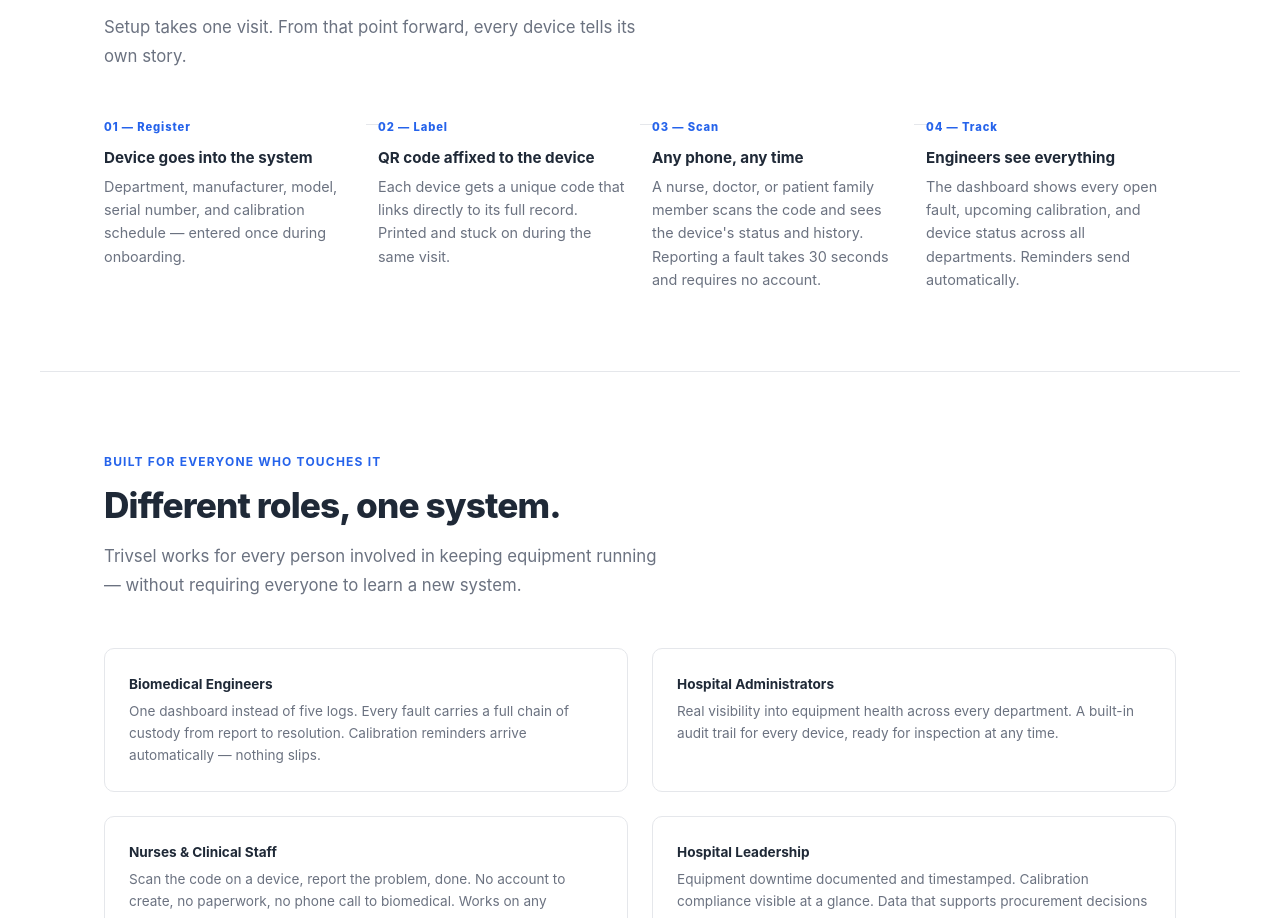
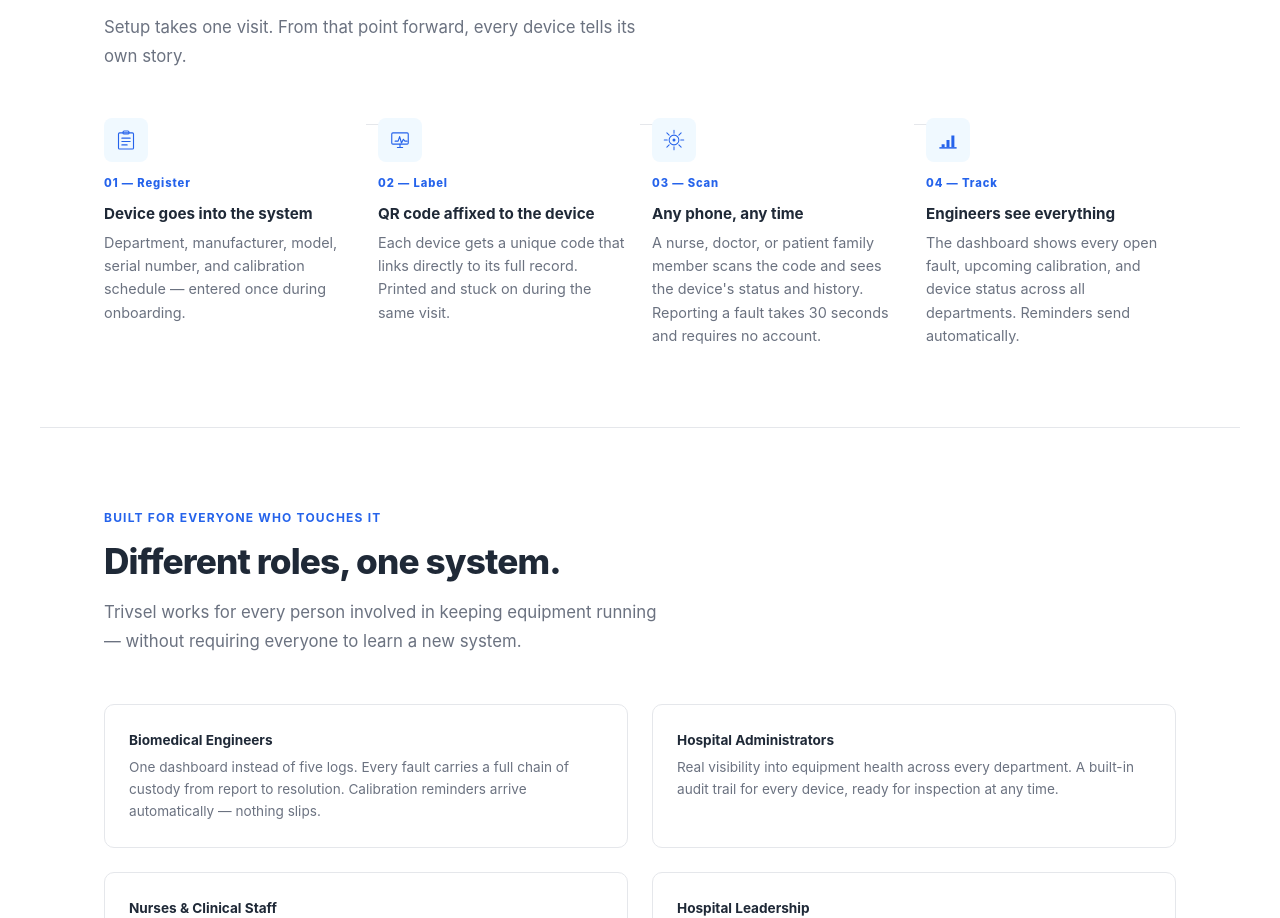
Before and after one commit to NisongMonyimba/trivsel-biomedical, a plain HTML site: page index.html in a window 1280 px wide. Shown: the part 1647-2565 px from the top of the page. Drawn offline with Linux system fonts and the light colour scheme.

Commit message:
Add brand icons to the four How It Works steps (Register/Label/Scan/Track), using pale-blue containers per the brand guidelines' stated visual language

```diff
--- a/index.html
+++ b/index.html
@@ -214,6 +214,14 @@
     .step {
       position: relative;
     }
+    .step-icon {
+      width: 44px; height: 44px;
+      background: var(--subtle);
+      border-radius: 8px;
+      display: flex; align-items: center; justify-content: center;
+      margin-bottom: 0.75rem;
+    }
+    .step-icon svg { width: 24px; height: 24px; }
     .step-num {
       font-size: 0.7rem; font-weight: 800; letter-spacing: 0.08em;
       color: var(--blue); margin-bottom: 0.6rem;
@@ -446,18 +454,22 @@
 
   <div class="steps">
     <div class="step">
+      <div class="step-icon"><svg xmlns="http://www.w3.org/2000/svg" viewBox="0 0 64 64"><g fill="none" stroke="#2563EB" stroke-width="3" stroke-linecap="round" stroke-linejoin="round"><rect x="12" y="13" width="40" height="43" rx="3"/><rect x="24" y="8" width="16" height="8" rx="3"/><path d="M21 27h22M21 36h22M21 45h14"/></g></svg></div>
       <div class="step-num">01 &mdash; Register</div>
       <div class="step-body"><strong>Device goes into the system</strong>Department, manufacturer, model, serial number, and calibration schedule — entered once during onboarding.</div>
     </div>
     <div class="step">
+      <div class="step-icon"><svg xmlns="http://www.w3.org/2000/svg" viewBox="0 0 64 64"><g fill="none" stroke="#2563EB" stroke-width="3" stroke-linecap="round" stroke-linejoin="round"><rect x="10" y="13" width="44" height="30" rx="3"/><path d="M19 35h8l4-12 5 17 5-10 4 5h6"/><path d="M25 52h14M32 43v9"/></g></svg></div>
       <div class="step-num">02 &mdash; Label</div>
       <div class="step-body"><strong>QR code affixed to the device</strong>Each device gets a unique code that links directly to its full record. Printed and stuck on during the same visit.</div>
     </div>
     <div class="step">
+      <div class="step-icon"><svg xmlns="http://www.w3.org/2000/svg" viewBox="0 0 64 64"><g fill="none" stroke="#2563EB" stroke-width="2.7" stroke-linecap="round"><circle cx="32" cy="32" r="13"/><path d="M32 6v8M32 50v8M6 32h8M50 32h8M13 13l6 6M45 45l6 6M51 13l-6 6M19 45l-6 6"/></g><circle cx="32" cy="32" r="4" fill="#2563EB"/></svg></div>
       <div class="step-num">03 &mdash; Scan</div>
       <div class="step-body"><strong>Any phone, any time</strong>A nurse, doctor, or patient family member scans the code and sees the device's status and history. Reporting a fault takes 30 seconds and requires no account.</div>
     </div>
     <div class="step">
+      <div class="step-icon"><svg xmlns="http://www.w3.org/2000/svg" viewBox="0 0 64 64"><g fill="#2563EB"><path d="M9 51h46v4H9z"/><path d="M15 43h8v8h-8zM28 32h8v19h-8zM41 20h8v31h-8z"/></g></svg></div>
       <div class="step-num">04 &mdash; Track</div>
       <div class="step-body"><strong>Engineers see everything</strong>The dashboard shows every open fault, upcoming calibration, and device status across all departments. Reminders send automatically.</div>
     </div>
```
